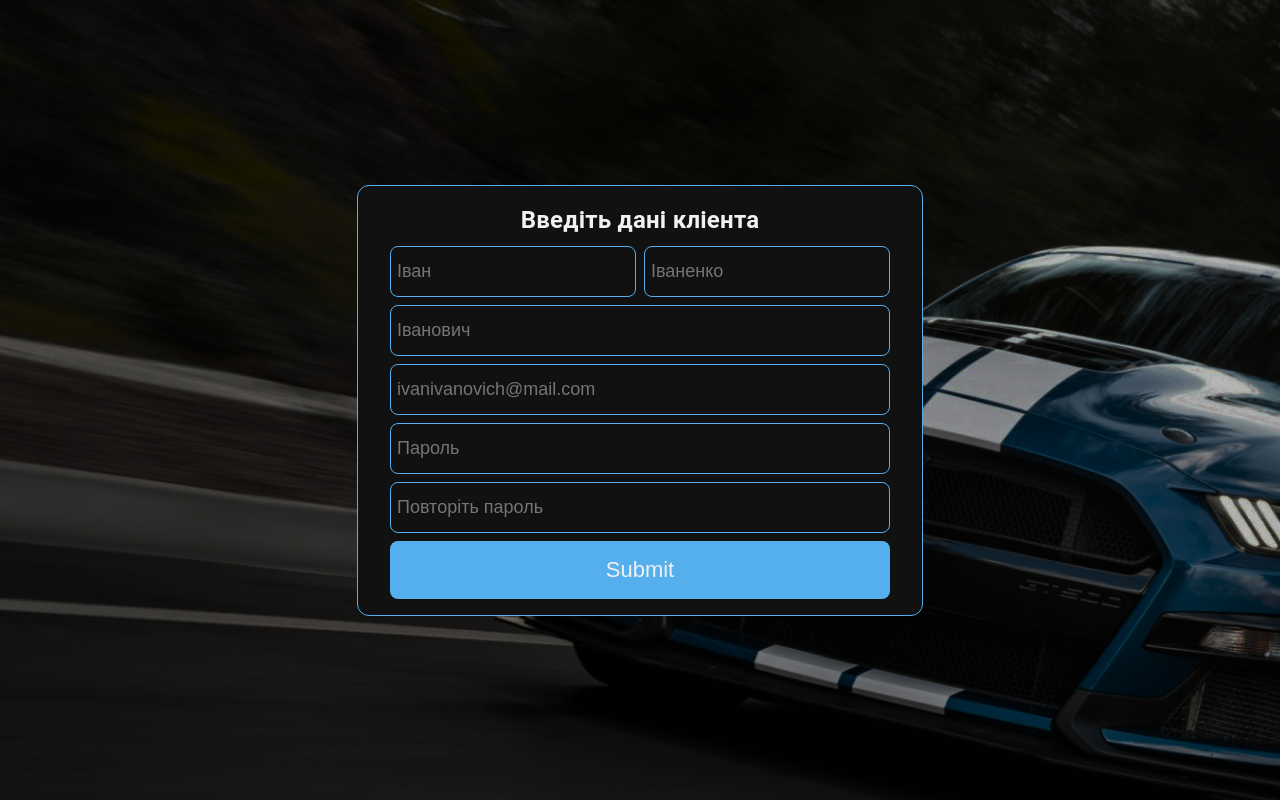
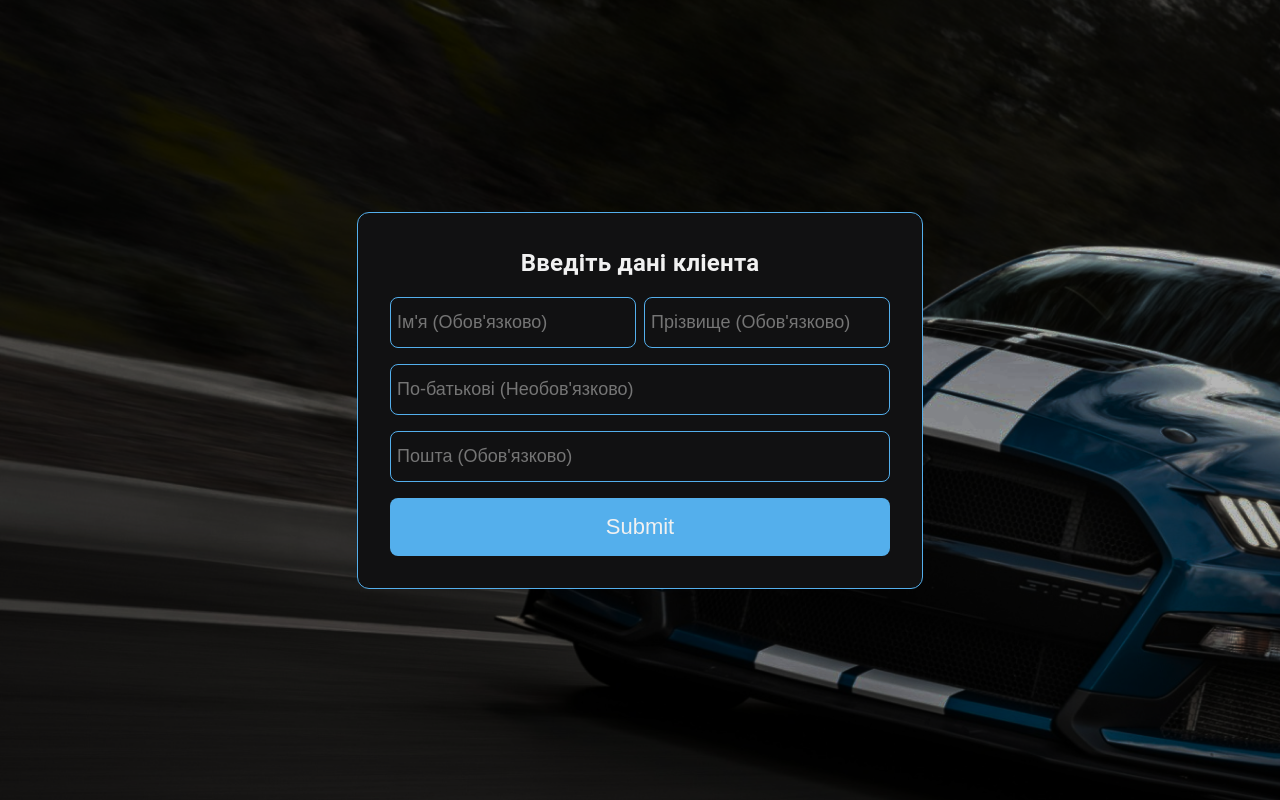
Before and after one commit to TM-OBD/obd-manager-panel, a React (Create React App) app: page /form in a window 1280 px wide. Built offline with nearby package versions, Linux system fonts and the light colour scheme.

Commit message:
Alert was added, some fields was removed

```diff
--- a/src/pages/UserDataForm/UserDataForm.js
+++ b/src/pages/UserDataForm/UserDataForm.js
@@ -1,12 +1,14 @@
 import styled from "@emotion/styled";
-import { Box, Typography } from "@mui/material";
+import { Alert, Box, Snackbar, Typography } from "@mui/material";
 import { useForm } from "react-hook-form";
+import { sendUserData } from "../../shared/Fetches";
+import { useState } from "react";
 
 const StyledForm = styled("form")`
   display: flex;
   flex-direction: column;
-  gap: 8px;
-  padding: 16px 32px 16px 32px;
+  gap: 16px;
+  padding: 32px;
   background-color: ${({ theme }) => theme.palette.primary.mainBg};
   border: 1px solid ${({ theme }) => theme.palette.primary.blue.light};
   /* max-width: 50%;
@@ -89,9 +91,28 @@ const UserDataForm = () => {
     register,
     handleSubmit,
     formState: { errors },
-    getValues,
+    resetField,
   } = useForm();
-  const onSubmit = (data) => console.log(data, errors);
+
+  const [alert, setAlert] = useState({
+    open: false,
+    success: true,
+    vertical: "top",
+    horizontal: "right",
+  });
+
+  const onSubmit = async (userData) => {
+    // const serverData = sendUserData(userData)
+    setAlert({ ...alert, open: true, success: false });
+    setTimeout(() => {
+      setAlert({ ...alert, open: false });
+    }, 2000);
+
+    // resetField("name");
+    // resetField("surname");
+    // resetField("fathername");
+    // resetField("email");
+  };
 
   return (
     <Box
@@ -103,6 +124,20 @@ const UserDataForm = () => {
         height: "100vh",
       }}
     >
+      {alert && (
+        <Snackbar
+          open={alert.open}
+          autoHideDuration={2000}
+          anchorOrigin={{
+            vertical: alert.vertical,
+            horizontal: alert.horizontal,
+          }}
+        >
+          <Alert severity={alert.success ? "success": "error"} variant="filled" sx={{ width: "100%" }}>
+            {alert.success ? "Користувач успішно зареєстрований" : "Помилка при з'єднанні з сервером"}
+          </Alert>
+        </Snackbar>
+      )}
       <StyledForm
         onSubmit={handleSubmit(onSubmit)}
         sx={{
@@ -151,12 +186,12 @@ const UserDataForm = () => {
             }}
           >
             <StyledInput
-              placeholder="Іван"
+              placeholder="Ім'я (Обов'язково)"
               {...register("name", {
                 required: "Поле є обов'язковим",
                 minLength: {
-                  value: 4,
-                  message: "Мінімум 4 символи",
+                  value: 3,
+                  message: "Мінімум 3 символи",
                 },
                 maxLength: {
                   value: 20,
@@ -194,12 +229,12 @@ const UserDataForm = () => {
             }}
           >
             <StyledInput
-              placeholder="Іваненко"
+              placeholder="Прізвище (Обов'язково)"
               {...register("surname", {
                 required: "Поле є обов'язковим",
                 minLength: {
-                  value: 4,
-                  message: "Мінімум 4 символи",
+                  value: 3,
+                  message: "Мінімум 3 символи",
                 },
                 maxLength: {
                   value: 20,
@@ -238,9 +273,9 @@ const UserDataForm = () => {
           }}
         >
           <StyledInput
-            placeholder="Іванович"
+            placeholder="По-батькові (Необов'язково)"
             {...register("fathername", {
-              required: "Поле є обов'язковим",
+              // required: "Поле є обов'язковим",
               minLength: {
                 value: 4,
                 message: "Мінімум 4 символи",
@@ -281,7 +316,7 @@ const UserDataForm = () => {
           }}
         >
           <StyledInput
-            placeholder="ivanivanovich@mail.com"
+            placeholder="Пошта (Обов'язково)"
             {...register("email", {
               required: "Поле є обов'язковим",
               minLength: {
@@ -294,7 +329,7 @@ const UserDataForm = () => {
               },
               pattern: {
                 value: /^[\w-]+(?:\.[\w-]+)*@(?:[\w-]+\.)+[a-zA-Z]{2,7}$/,
-                message: "Некоректна пошта",
+                message: "Некоректна пошта, приклад mailadress@mail.com",
               },
             })}
           />
@@ -316,76 +351,6 @@ const UserDataForm = () => {
             </Typography>
           )}
         </Box>
-        <Box
-          sx={{
-            display: "flex",
-            flexDirection: "column",
-            gap: "8px",
-          }}
-        >
-          <StyledInput
-            type="password"
-            placeholder="Пароль"
-            {...register("password", {
-              required: "Поле є обов'язковим",
-            })}
-          />
-          {errors?.password && (
-            <Typography
-              variant="body1"
-              sx={{
-                color: "red",
-                fontSize: {
-                  xl: "16px",
-                  lg: "14px",
-                  md: "12px",
-                  sm: "10px",
-                  xs: "8px",
-                },
-              }}
-            >
-              {errors.password.message}
-            </Typography>
-          )}
-        </Box>
-        <Box
-          sx={{
-            display: "flex",
-            flexDirection: "column",
-            gap: "8px",
-          }}
-        >
-          <StyledInput
-            type="password"
-            placeholder="Повторіть пароль"
-            {...register("repeatPassword", {
-              required: "Поле є обов'язковим",
-              validate: {
-                matchesPassword: (value) => {
-                  const { password } = getValues();
-                  return value === password || "Паролі не збігаються";
-                },
-              },
-            })}
-          />
-          {errors?.repeatPassword && (
-            <Typography
-              variant="body1"
-              sx={{
-                color: "red",
-                fontSize: {
-                  xl: "16px",
-                  lg: "14px",
-                  md: "12px",
-                  sm: "10px",
-                  xs: "8px",
-                },
-              }}
-            >
-              {errors.repeatPassword.message}
-            </Typography>
-          )}
-        </Box>
 
         <StyledButton type="submit" />
       </StyledForm>
```
